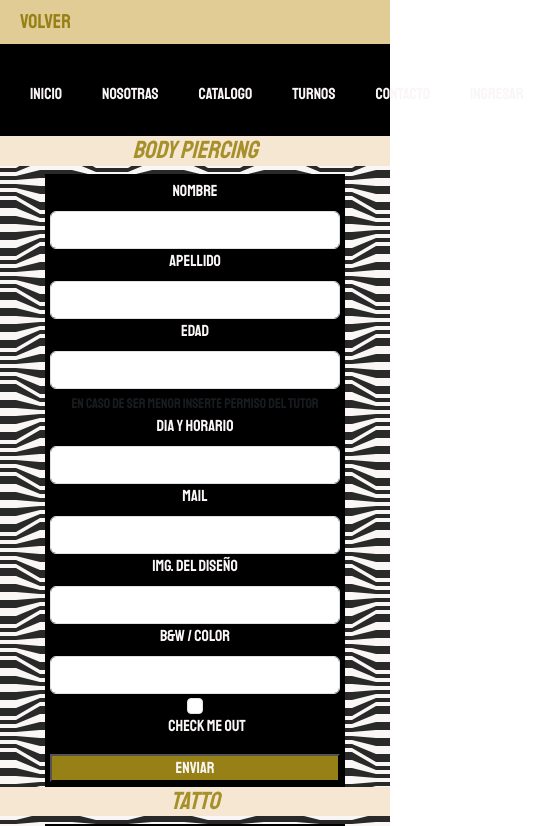
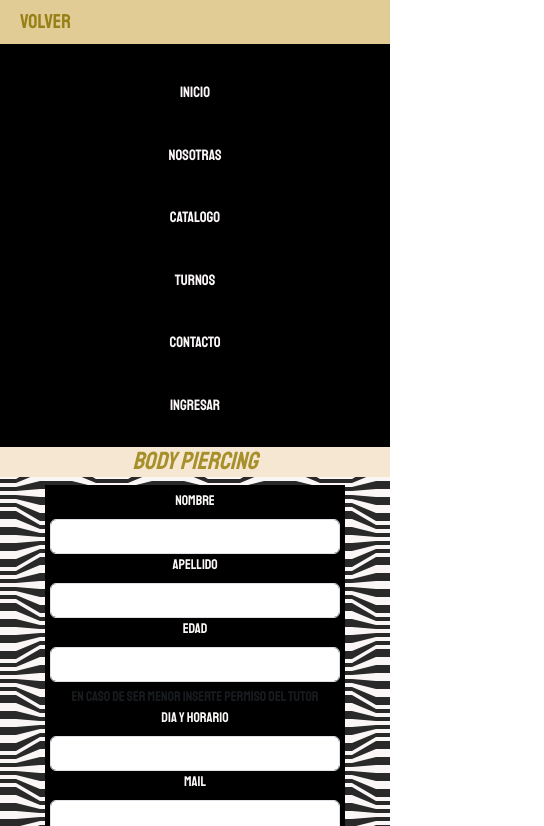
Before and after one commit to ailenbassagaisteguy/PF-Bassagaisteguy, a plain HTML site: page pages/turnos.html in a window 390 px wide. Shown: the top 826 px of the page, 544 px wide, since content can reach past the window. Drawn offline with nearby package versions, Linux system fonts and the light colour scheme; a web font is replaced by a local one.

Commit message:
actualizacion de css

```diff
--- a/css/estilo.css
+++ b/css/estilo.css
@@ -4,11 +4,11 @@
     box-sizing: border-box;
 }
 /* header */
-
 .header{
     background-color: rgb(0, 0, 0);
     font-family: 'Staatliches', cursive; color: #faf6f6;
 }
+
 /* pages */
 .volver{
     text-decoration: none;
@@ -56,6 +56,17 @@
 .menu li a:hover{
     color: rgb(151, 128, 22);
     background-color: rgb(224, 204, 148);
+}
+@media (max-width: 400px){
+    .header h1{
+        font-size: medium;
+    }
+    .menu{
+        display: block;
+        width: 100%;
+        text-align: center;
+        font-size: 15px;
+    }
 }
 
 /* main */
@@ -140,15 +151,20 @@
     opacity: 0.8;
     transition: opacity 0.3s;
   }
-
   .catalogo img:hover {
     opacity: 1;
   }
-  @media (max-width: 768px) {
+  @media (max-width: 400px) {
     .catalogo {
       grid-template-columns: repeat(2, 1fr);
-    }
   }
+  .catalogo .imagenes{
+    width: 100%;
+    height: auto;
+    display: block;
+    text-align: center;
+  }
+}
 
 /* page turnos formulario con bootstrap */
 
@@ -161,6 +177,15 @@
     padding: 5px;
     width: 300px;
     height: auto;
+}
+@media (max-width: 400px){
+    .formulario label,
+    .formulario input,
+    .formulario .form-text,
+    .formulario .form-check-label,
+    .formulario button {
+    font-size: 14px;
+    }
 }
 .turnoPiercing{
     background-color: #f5e7d2;
```
